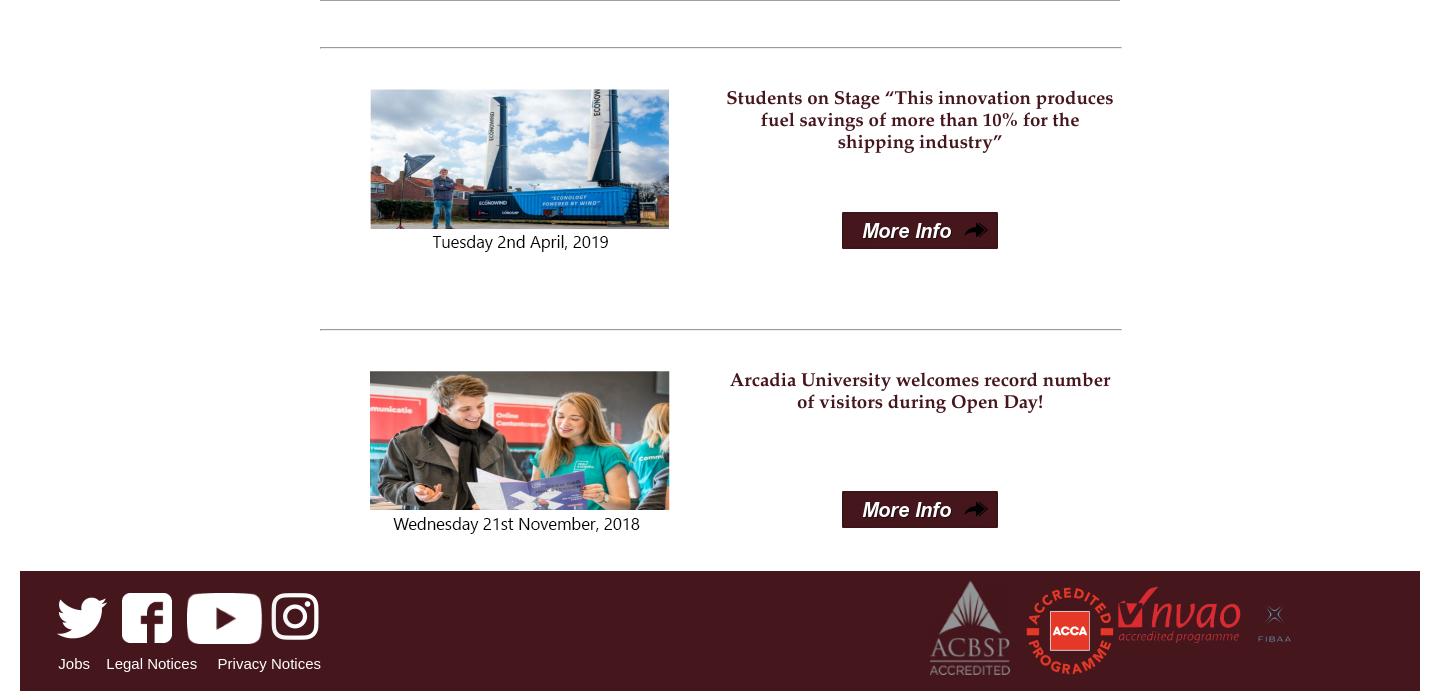
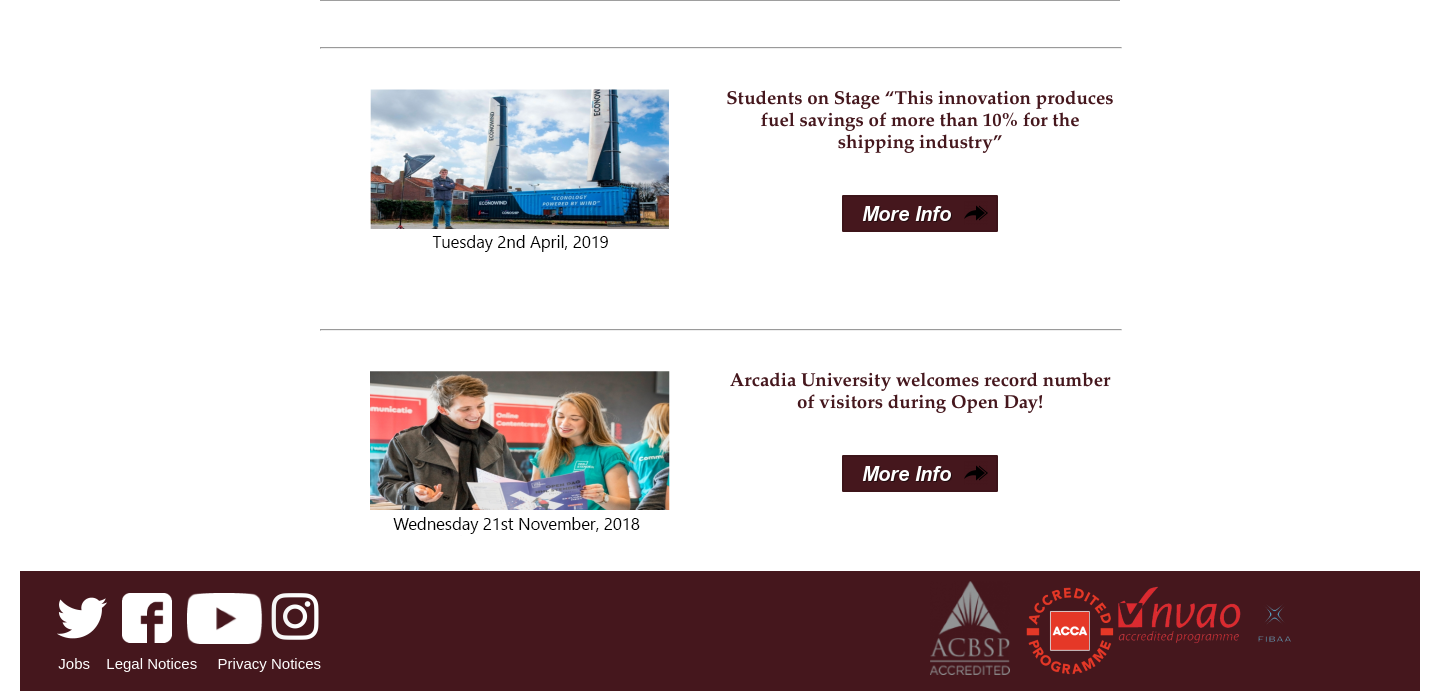
Before and after one commit to jonathanmohamed/IT1F2, a PHP site: page /news.php in a window 1440 px wide. Shown: the part 611-1302 px from the top of the page. Run offline with PHP 8.4, Linux system fonts and the light colour scheme; grey boxes are pictures that could not be loaded.

Commit message:
delete the <br> army

```diff
--- a/news.php
+++ b/news.php
@@ -84,10 +84,7 @@
                         <div class="newstext">
                             <h3 class="en">Students on Stage “This innovation produces fuel savings of more than 10% for the shipping industry”</h3>
                             <h3 class="nl">Students op Stage “Deze innovatie levert de scheepvaart een brandstofbesparing van ruim 10% op”</h3>
-                            <br>
-                            <br>
-                            <br>
-                            <a href="#"><img src="images/info.png" alt="More Info"></a>
+                            <div class="more"><a href="#"><img src="images/info.png" alt="More Info"></a></div>
                         </div>
                     </div>
                     <hr>
@@ -98,11 +95,7 @@
                         <div class="newstext">
                             <h3 class="en">Arcadia University welcomes record number of visitors during Open Day!</h3>
                             <h3 class="nl">Arcadia Hogeschool verwelkomt een record aantal bezoekers tijdens de open dag!</h3>
-                            <br>
-                            <br>
-                            <br>
-                            <br>
-                            <a href="#"><img src="images/info.png" alt="More Info"></a>
+                            <div class="more"><a href="#"><img src="images/info.png" alt="More Info"></a></div>
                         </div>
                     </div>
                 </div>
```
